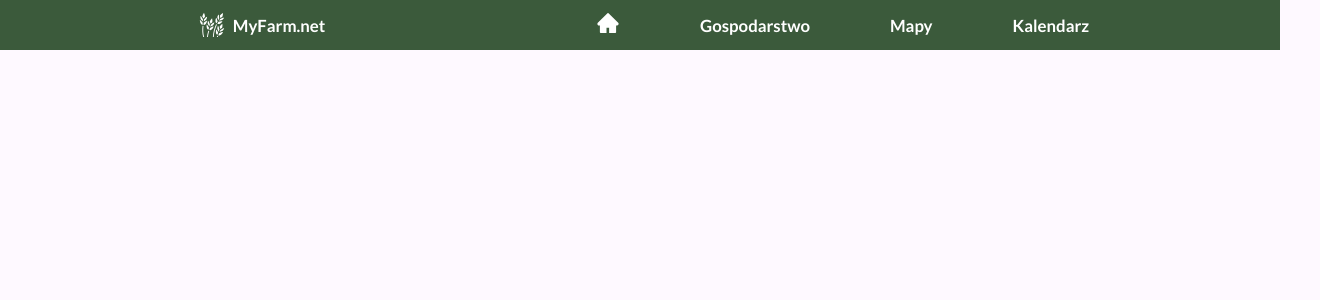
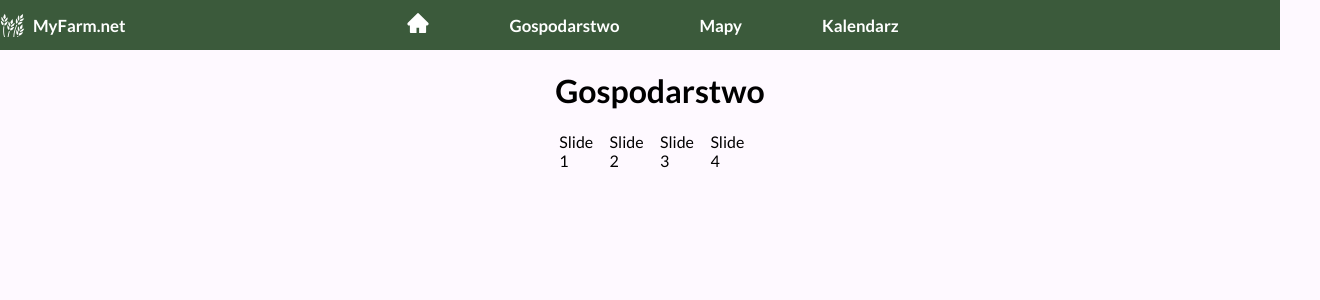
Before and after one commit to superAG13/farm-management-app, a React (Vite) app: page / in a window 1280 px wide. Shown: the top 300 px of the page, 1320 px wide, since content can reach past the window. Built offline with nearby package versions, Linux system fonts and the light colour scheme.

Commit message:
add swiper

```diff
--- a/package.json
+++ b/package.json
@@ -12,7 +12,9 @@
   "dependencies": {
     "react": "^18.2.0",
     "react-dom": "^18.2.0",
-    "react-icons": "^4.10.1"
+    "react-icons": "^4.10.1",
+    "react-multi-carousel": "^2.8.4",
+    "swiper": "^10.0.4"
   },
   "devDependencies": {
     "@types/react": "^18.2.14",
--- a/src/components/header/Header.jsx
+++ b/src/components/header/Header.jsx
@@ -6,7 +6,7 @@ function Header() {
     <header className="main-header">
       <div className="container">
         <div className="logo-box">
-          <GiWheat size="26px" />
+          <GiWheat size="25px" />
           <a href="/pages/home" className="logo">
             MyFarm.net
           </a>
@@ -19,7 +19,7 @@ function Header() {
               </a>
             </li>
             <li>
-              <a href="/pages/gospodarstwo" className="nav-link">
+              <a href="/pages/farm" className="nav-link">
                 Gospodarstwo
               </a>
             </li>
@@ -35,6 +35,8 @@ function Header() {
             </li>
           </ul>
         </nav>
+        {/* <button className="btn btn-login">Zaloguj się</button>
+        <button className="btn btn-register">Załóż konto</button> */}
       </div>
     </header>
   );
--- a/src/components/header/header.css
+++ b/src/components/header/header.css
@@ -1,6 +1,6 @@
 .main-header {
   width: 100%;
-  position: fixed;
+  position: sticky;
   z-index: 9999;
   background-color: #3b5a3b;
 }
@@ -8,7 +8,7 @@
   width: 1320px;
   height: 50px;
   display: flex;
-  justify-content: space-evenly;
+  justify-content: flex-start;
   align-items: center;
   margin: 0 auto;
 }
@@ -17,7 +17,7 @@
   align-items: center;
   font-weight: 600;
   color: white;
-  padding-left: 8px;
+  margin-right: 200px;
 }
 .logo {
   text-decoration: none;
@@ -46,6 +46,18 @@
   transition: all 0.2s ease-in-out;
 }
 .nav-list .nav-link:hover {
-  padding-bottom: 1px;
+  padding-bottom: 2.3px;
   border-bottom: 2px solid #ffffff;
 }
+/* .btn {
+  background: none;
+  border: none;
+  color: white;
+  font-size: 1.05rem;
+  font-family: "Lato", sans-serif;
+  font-weight: 700;
+  cursor: pointer;
+}
+.btn-register {
+  margin-left: -100px;
+} */
--- a/src/main.jsx
+++ b/src/main.jsx
@@ -2,9 +2,10 @@ import React from "react";
 import ReactDOM from "react-dom/client";
 import Header from "./components/header/Header.jsx";
 import "./index.css";
-
+import Farm from "./pages/farm/Farm.jsx";
 ReactDOM.createRoot(document.getElementById("root")).render(
   <React.StrictMode>
     <Header />
+    <Farm />
   </React.StrictMode>
 );
--- /dev/null
+++ b/src/pages/farm/Farm.jsx
@@ -0,0 +1,21 @@
+import React from "react";
+import "./farm.css";
+import {Swiper, SwiperSlide} from "swiper/react";
+import "swiper/css";
+function Farm() {
+  return (
+    <div className="farm">
+      <div className="container">
+        <h1 className="title">Gospodarstwo</h1>
+        <Swiper spaceBetween={50} slidesPerView={5} onSlideChange={() => console.log("slide change")} onSwiper={(swiper) => console.log(swiper)}>
+          <SwiperSlide>Slide 1</SwiperSlide>
+          <SwiperSlide>Slide 2</SwiperSlide>
+          <SwiperSlide>Slide 3</SwiperSlide>
+          <SwiperSlide>Slide 4</SwiperSlide>
+        </Swiper>
+      </div>
+    </div>
+  );
+}
+
+export default Farm;
--- /dev/null
+++ b/src/pages/farm/farm.css
@@ -0,0 +1,8 @@
+.farm .container {
+  width: 1320px;
+  display: flex;
+  flex-direction: column;
+  justify-content: flex-start;
+  align-items: center;
+  margin: 0 auto;
+}
```
Also changed, not shown: src/components/card/Card.jsx (added, +15 -0 lines), src/data.js (added, +47 -0 lines), 1 other file (tests, documents, lock files or other folders).
